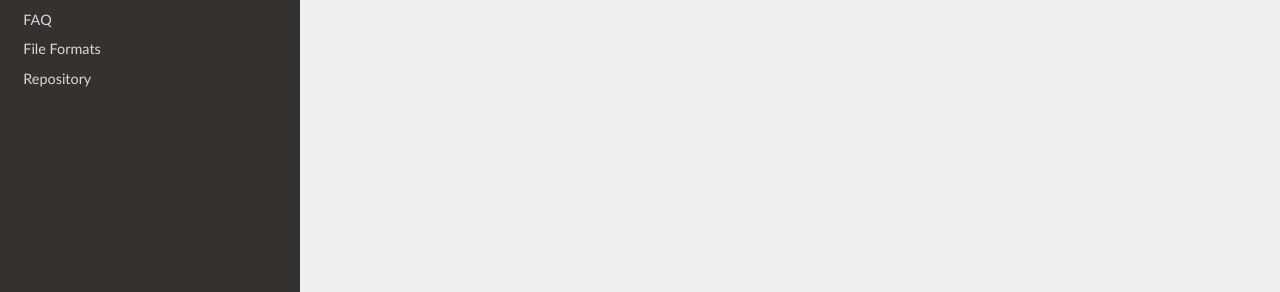
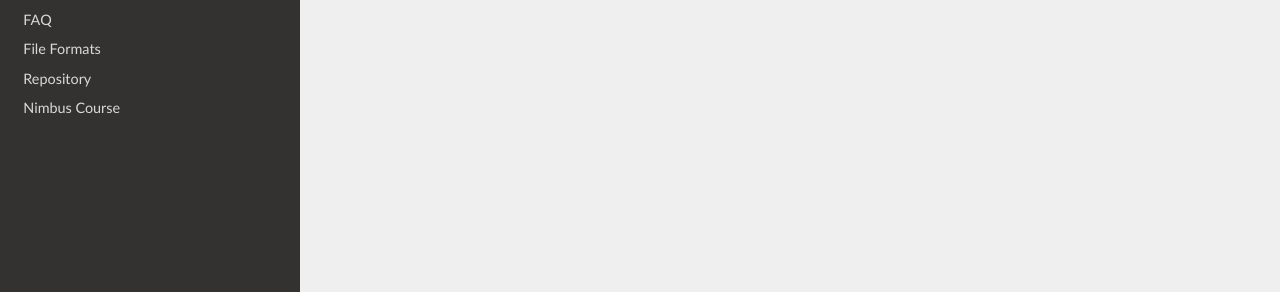
Before and after one commit to JonKragskow/nimbus_splash, a Sphinx documentation site: the page built from docs/source/index.rst, in a window 1280 px wide. Shown: the part 538-830 px from the top of the page. Built offline with Sphinx 7.4.7 and the Read the Docs theme 3.1.0, drawn with Linux system fonts in a browser that asks for light colours.

Commit message:
docs: add link to bath documentation

```diff
--- a/docs/source/index.rst
+++ b/docs/source/index.rst
@@ -10,6 +10,7 @@ Home
    FAQ <faq>
    File Formats <file_formats>
    Repository <https://github.com/JonKragskow/nimbus_splash>
+   Nimbus Course <https://research-software-skills-bath.github.io/intro_nimbus_hpc/00_schedule>
    :maxdepth: 3
    :caption: Contents:
    :hidden:
```
